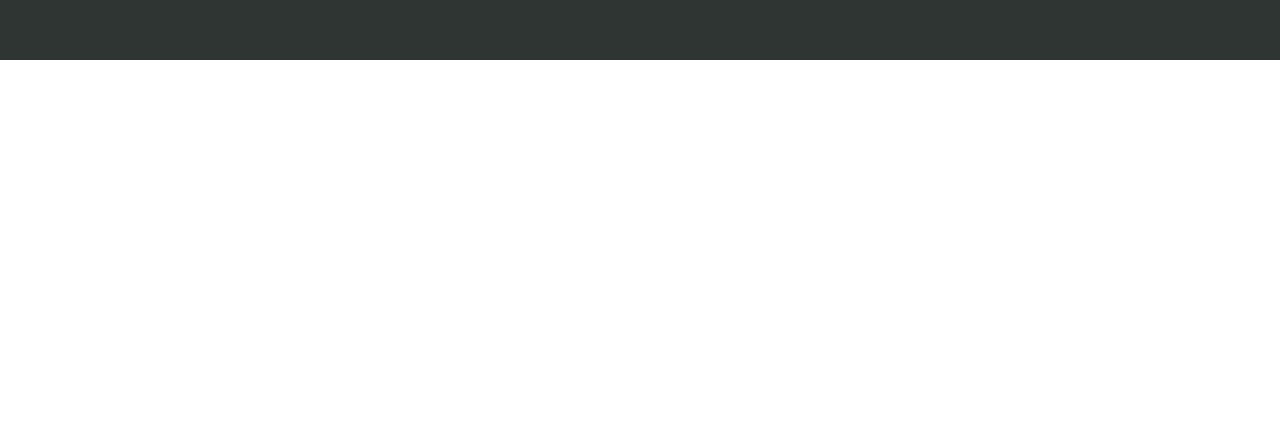
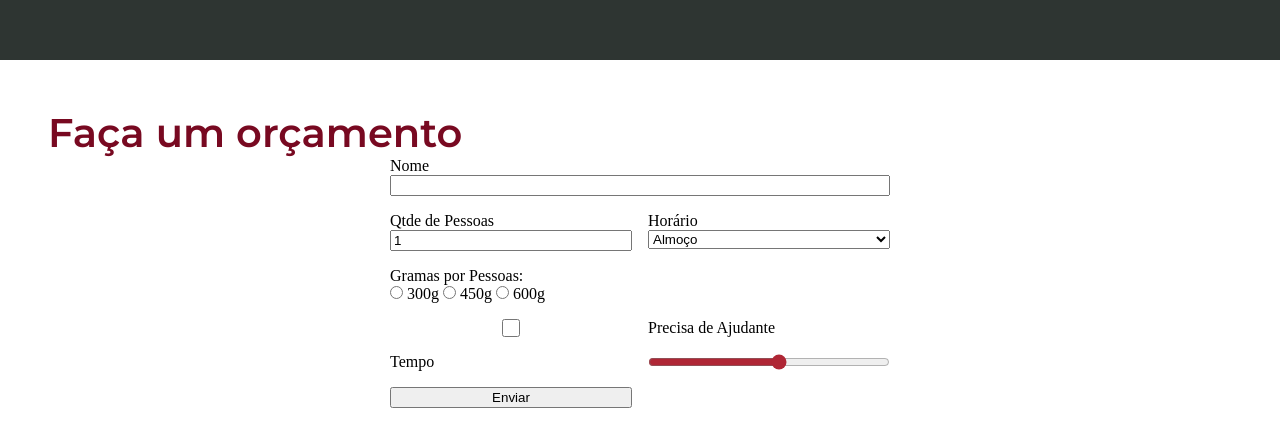
Before and after one commit to Tandera4731/ProjectFIAP, a plain HTML site: page index.html in a window 1280 px wide. Shown: the part 1968-2414 px from the top of the page. Before the commit the page ends 2028 px from the top, so only its background shows below. Drawn offline with nearby package versions, Linux system fonts and the light colour scheme.

Commit message:
formularios

```diff
--- a/assets/css/style.css
+++ b/assets/css/style.css
@@ -110,3 +110,36 @@ h2{
 .card:hover .image-wrapper{
     opacity: .3;
 }
+
+#secao-orcamento{
+    height: 100vh;
+    padding: 3rem;
+}
+
+#secao-orcamento h2{
+    font-family: var(--font-title);
+}
+
+#secao-orcamento form{
+    display: grid;
+    gap: 1rem;
+    grid-template-columns: repeat(2, 1fr);
+    max-width: 500px;
+    margin: 0 auto;
+}
+
+.campo{
+    display: flex;
+    flex-direction: column;
+}
+
+.linha{
+    grid-column: 1 / 3;
+}
+
+input[type=radio],
+input[type=checkbox],
+input[type=range]{
+    accent-color: #AF2635;
+
+}
--- a/index.html
+++ b/index.html
@@ -60,21 +60,53 @@
         </ul>
     </section>
 
-    <!-- <p>Lorem ipsum, dolor sit amet consectetur adipisicing elit. Deserunt eligendi quis numquam nesciunt, doloribus
-    atque quae excepturi laudantium eaque repudiandae rem voluptas, voluptate officiis aut sit fugit sunt ad harum!</p>
+    <section id="secao-orcamento">
+        <h2>Faça um orçamento</h2>
+        <form action="">
+            <div class="campo linha">
+            <label for="nome">Nome</label>
+            <input type="text" id="nome">
+            </div>
 
-    <span>Texto</span>
+            <div class="campo">
+            <label for="pessoas">Qtde de Pessoas</label>
+            <input type="number" id="pessoas" min="1" value="1">
+            </div>
 
-    <ul>
-        <li>Pão</li>
-        <li>Carne</li>
-        <li>Queijo</li>
-    </ul>
+            <div class="campo">
+            <label for="horas">Horário</label>
+            <select id="horas">
+                <option value="1">Almoço</option>
+                <option value="2">Jantar</option>
+                <option value="3">Evento</option>
+            </select>
+            </div>
 
-    <ol>
-        <li>APMD</li>
-        <li>Todas Outras</li>
-    </ol> -->
+            <div class="campo linha">
+                <label for="peso">Gramas por Pessoas:</label>
+                <div>
+                <input type="radio" name="gramas" id="300">
+                <label for="300">300g</label>
+                <input type="radio" name="gramas" id="450">
+                <label for="450">450g</label>
+                <input type="radio" name="gramas" id="600">
+                <label for="600">600g</label>
+                </div>
+            </div>
+
+
+            <input type="checkbox" id="ajudante">
+            <label for="ajudante">Precisa de Ajudante</label>
+
+
+            <label for="tempo">Tempo</label>
+            <input type="range" min="1" max="12" id="tempo">
+
+
+            <input type="submit" value="Enviar">
+        </form>
+
+    </section>
 
 </body>
 </html>
```
